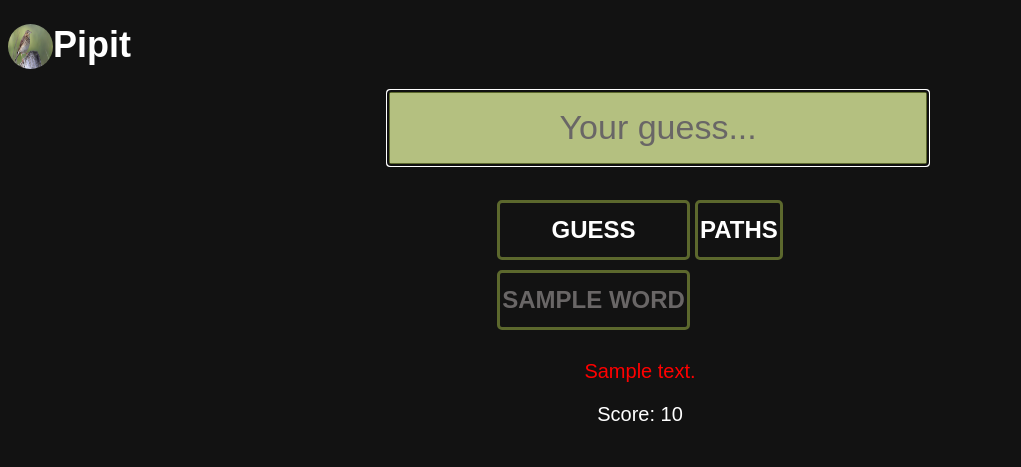
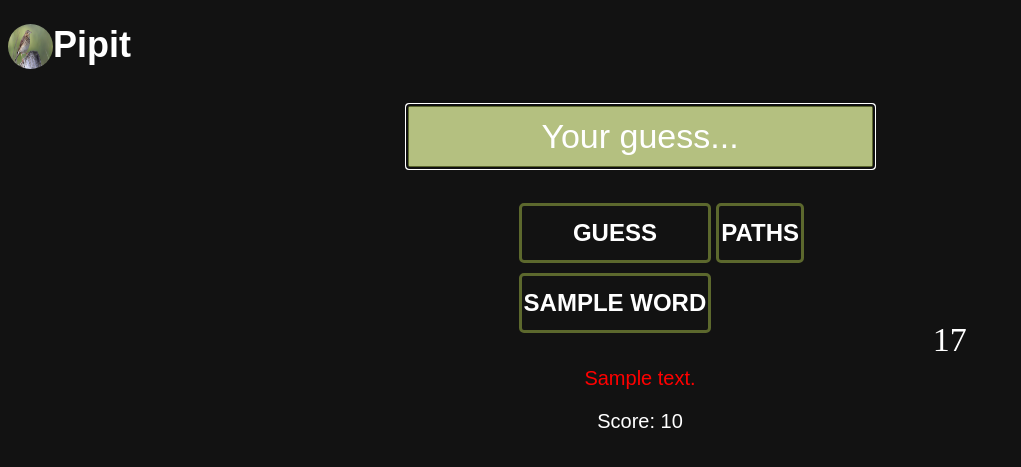
Before and after one commit to rehrehreh/pipit, a Flask app: template templates/index.html in a window 1280 px wide. Shown: the top 467 px of the page, without its empty margins (0-1021 px from the left). Run offline with Flask 2, Linux system fonts and the light colour scheme; the template is opened without the code that fills it: most values are stand-ins (such as "Sample title", 1, 10 or a date in 2020); parts of the project's set-up code (start-up, migrations or seed data) failed here and were passed over.

Commit message:
counter on side

```diff
--- a/static/styles.css
+++ b/static/styles.css
@@ -5,7 +5,7 @@
     --lost:         #dd9f9f;
     --lost-text:    #751010;
     --lost-border: #751010;
-    --primary-text: hwb(0 40% 59%);
+    --primary-text: #ffffff;
     --border: 3px solid var(--primary-border);
     --border-lost: 3px solid var(--lost-border);
   }
@@ -35,8 +35,12 @@ p.error {
 }
 
 table {
-    margin: 0 auto;
+    margin-right: 0px;
+    margin-left: 40%;
     border-spacing: 5px 10px;
+    display: inline-block;
+    vertical-align: center;
+    table-layout: auto;
 }
 
 th {
@@ -78,7 +82,7 @@ td.word.lost {
 }
 
 td.paths {
-    width: 90px;
+    width: 120px;
     color: var(--secondary-text);
 }
 
@@ -90,19 +94,17 @@ td.paths.lost {
 }
 
 form {
-    width: 40%;
-    margin: 0 auto;
+    width: auto;
+    margin-top: 3%;
+    margin-left: auto;
+    margin-right: auto;
+    align-items: center;
+    text-align: center;
     /* padding: 1%; */
     /* border: 1px solid rgb(101, 179, 124); */
     /* border-radius: 5px; */
     /* background-color: #6c726d; */
 }
-
-label {
-    display: block;
-    margin-bottom: 10px;
-}
-
 
 input[type="text"] {
     background-color: var(--primary-color);
@@ -110,13 +112,33 @@ input[type="text"] {
     font-size: 34px;
     text-align: center;
     font-family: Arial, sans-serif;
-    padding: 3% 3%;
+    padding: 10px 10px;
     border: var(--border);
     border-radius: 3px;
     cursor: pointer;
-    width: 100%;
 }
 
 input[type="text"]::placeholder {
     color: var(--primary-text);
 }
+
+.flip {
+    width: 20%;
+    height: auto;
+    display: inline-grid;
+    align-items: center;
+    vertical-align: middle;
+    text-align: center;
+    position: absolute;
+    font-size: 34px;
+    margin-top: 10%;
+    margin-bottom: 10%;
+    margin-left: 1%;
+    margin-right: auto;
+}
+
+.container {
+    width:100%;
+    height: 100%;
+    overflow: hidden;
+}
--- a/templates/index.html
+++ b/templates/index.html
@@ -28,10 +28,11 @@
     <img src="{{ url_for('static', filename='pipit_2.jpg') }}" alt="My Image" width="45" height="45" style="border-radius: 50%; float:left;">
     </h1>
     <form action="/" method="post">
-        <input type="text" id="guess" name="guess" placeholder="Your guess..." autofocus onblur="storeCursorPosition()">
+        <input type="text" id="guess" name="guess" placeholder="Your guess..." autofocus onblur="storeCursorPosition()" spellcheck="false" autocomplete="off" autocorrect=""off>
     </form>
     <h1> </h1>
     <break></break>
+    <div class="container"></div>
         <table>
             <tbody>
                 <th>
@@ -49,6 +50,25 @@
             {% endfor %}
             </tbody>
         </table>
+            <div id="counter" class="flip">47</div>
+            <script>
+              let counter = 47;
+              const intervalId = setInterval(() => {
+                counter--;
+                document.getElementById("counter").textContent = counter;
+                if (counter <= 17) {
+                  clearInterval(intervalId);
+                }
+              }, 500/30); // Adjust the interval time as needed
+            </script>
+        </div>
+        <script>
+            const flipElement = document.querySelector('.flip');
+            const initialValue = parseInt(document.querySelector('.starting_num').textContent);
+
+            flipElement.style.setProperty('--num', initialValue);
+          </script>
+    </div>
     {% if game.message != '' %}
     <p class="{% if not game.valid_guess %}error{% endif %}">{{ game.message }}</p>
     {% endif %}
@@ -56,4 +76,5 @@
     <p>Score: {{ game.score }}</p>
     {% endif %}
 </body>
+
 </html>
```
Also changed, not shown: config.json (+8 -56 lines), 1 other file. Lines whose indentation alone changed are shown as unchanged.
